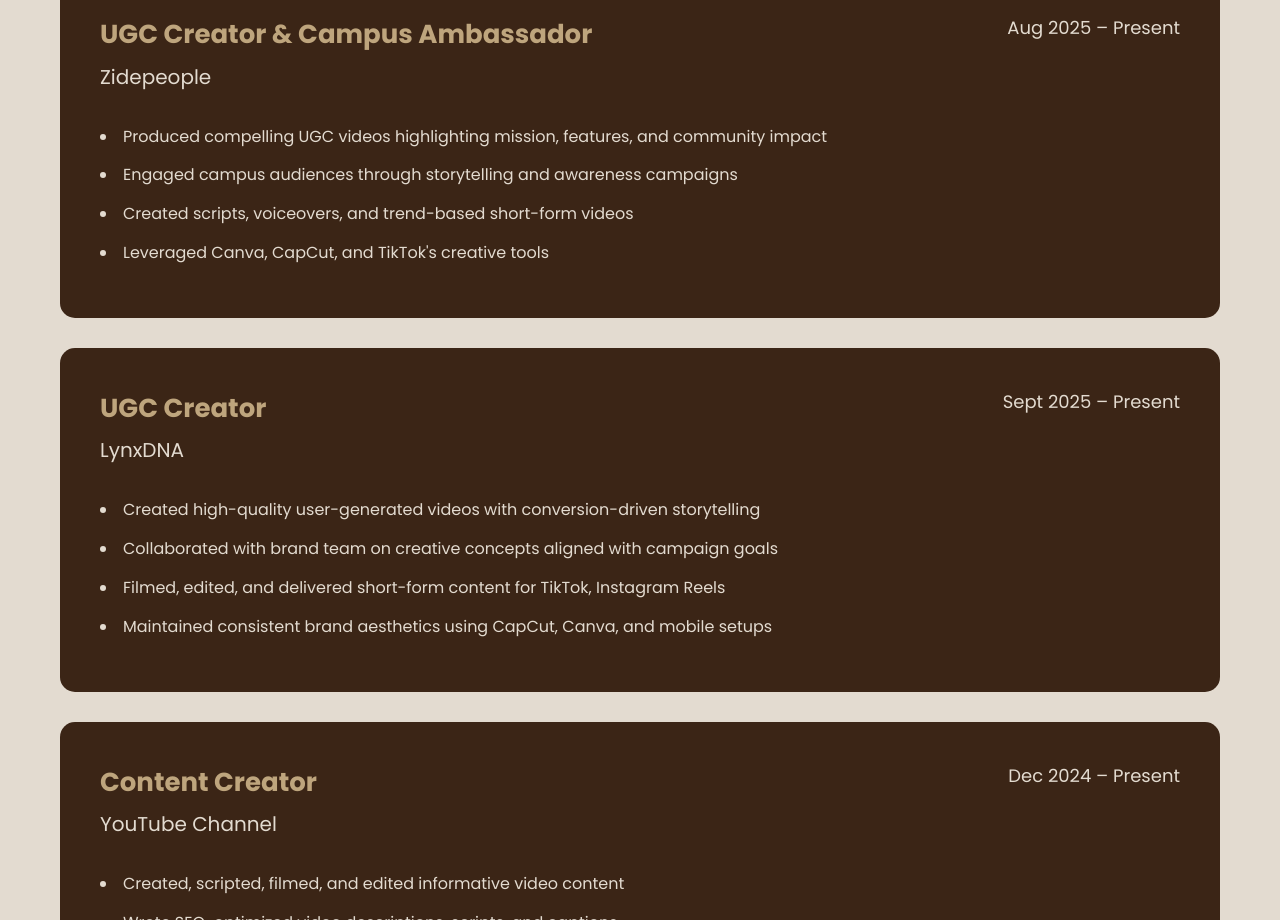
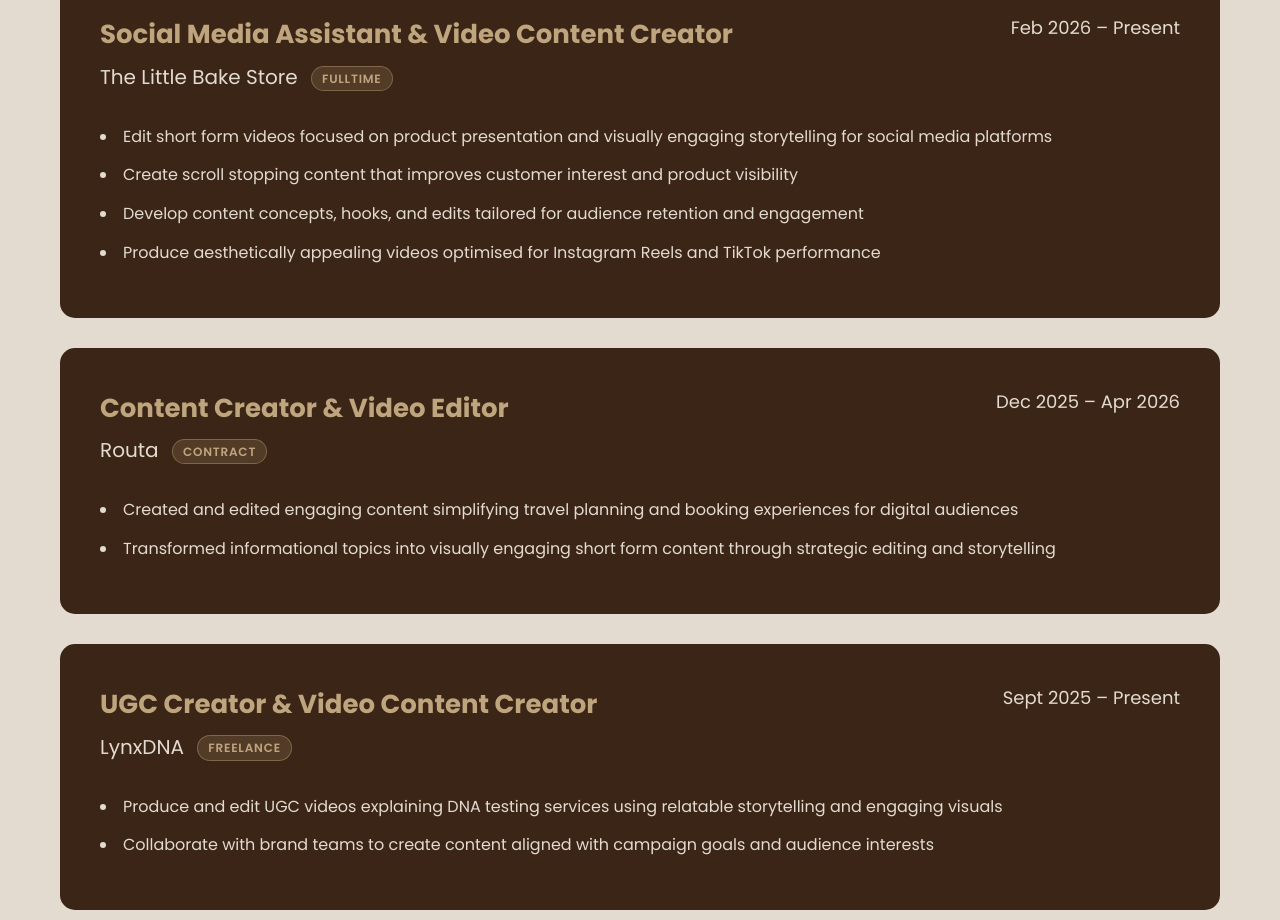
Before and after one commit to Chubbi-Stephen/ugochi-azubuike, a plain HTML site: page index.html in a window 1280 px wide. Shown: the part 1880-2800 px from the top of the page. Drawn offline with Linux system fonts and the light colour scheme.

Commit message:
Re-fixed work experience

```diff
--- a/css/style.css
+++ b/css/style.css
@@ -465,6 +465,21 @@ body {
 .company {
 	font-size: 20px;
 	margin-bottom: 10px;
+}
+
+.work-type {
+	display: inline-block;
+	font-size: 12px;
+	font-weight: 600;
+	letter-spacing: 0.8px;
+	text-transform: uppercase;
+	background-color: rgba(190, 165, 125, 0.18);
+	color: var(--secondary);
+	border: 1px solid rgba(190, 165, 125, 0.4);
+	border-radius: 20px;
+	padding: 2px 10px;
+	margin-left: 8px;
+	vertical-align: middle;
 }
 
 .work-date {
--- a/index.html
+++ b/index.html
@@ -230,28 +230,53 @@
 			<div class="container">
 				<h2 class="section-title">WORK EXPERIENCE</h2>
 				<div class="work-grid">
-					<!-- Zidepeople -->
+					<!-- The Little Bake Store -->
 					<div class="work-card">
 						<div class="work-header">
 							<div>
-								<h3>UGC Creator & Campus Ambassador</h3>
-								<p class="company">Zidepeople</p>
+								<h3>Social Media Assistant &amp; Video Content Creator</h3>
+								<p class="company">The Little Bake Store <span class="work-type">Fulltime</span></p>
 							</div>
-							<p class="work-date">Aug 2025 – Present</p>
+							<p class="work-date">Feb 2026 – Present</p>
 						</div>
 						<ul class="work-list">
 							<li>
-								Produced compelling UGC videos highlighting mission, features,
-								and community impact
+								Edit short form videos focused on product presentation and
+								visually engaging storytelling for social media platforms
 							</li>
 							<li>
-								Engaged campus audiences through storytelling and awareness
-								campaigns
+								Create scroll stopping content that improves customer interest
+								and product visibility
 							</li>
 							<li>
-								Created scripts, voiceovers, and trend-based short-form videos
+								Develop content concepts, hooks, and edits tailored for audience
+								retention and engagement
 							</li>
-							<li>Leveraged Canva, CapCut, and TikTok's creative tools</li>
+							<li>
+								Produce aesthetically appealing videos optimised for Instagram
+								Reels and TikTok performance
+							</li>
+						</ul>
+					</div>
+
+					<!-- Routa -->
+					<div class="work-card">
+						<div class="work-header">
+							<div>
+								<h3>Content Creator &amp; Video Editor</h3>
+								<p class="company">Routa <span class="work-type">Contract</span></p>
+							</div>
+							<p class="work-date">Dec 2025 – Apr 2026</p>
+						</div>
+						<ul class="work-list">
+							<li>
+								Created and edited engaging content simplifying travel planning
+								and booking experiences for digital audiences
+							</li>
+							<li>
+								Transformed informational topics into visually engaging short
+								form content through strategic editing and storytelling
+							</li>
 						</ul>
 					</div>
 
@@ -259,52 +284,65 @@
 					<div class="work-card">
 						<div class="work-header">
 							<div>
-								<h3>UGC Creator</h3>
-								<p class="company">LynxDNA</p>
+								<h3>UGC Creator &amp; Video Content Creator</h3>
+								<p class="company">LynxDNA <span class="work-type">Freelance</span></p>
 							</div>
 							<p class="work-date">Sept 2025 – Present</p>
 						</div>
 						<ul class="work-list">
 							<li>
-								Created high-quality user-generated videos with
-								conversion-driven storytelling
+								Produce and edit UGC videos explaining DNA testing services
+								using relatable storytelling and engaging visuals
 							</li>
 							<li>
-								Collaborated with brand team on creative concepts aligned with
-								campaign goals
-							</li>
-							<li>
-								Filmed, edited, and delivered short-form content for TikTok,
-								Instagram Reels
-							</li>
-							<li>
-								Maintained consistent brand aesthetics using CapCut, Canva, and
-								mobile setups
+								Collaborate with brand teams to create content aligned with
+								campaign goals and audience interests
 							</li>
 						</ul>
 					</div>
 
-					<!-- YouTube -->
+					<!-- Zidepeople -->
 					<div class="work-card">
 						<div class="work-header">
 							<div>
-								<h3>Content Creator</h3>
+								<h3>UGC Creator &amp; Campus Ambassador</h3>
+								<p class="company">Zidepeople <span class="work-type">Freelance</span></p>
+							</div>
+							<p class="work-date">Aug 2025 – Feb 2026</p>
+						</div>
+						<ul class="work-list">
+							<li>
+								Created engaging video content targeted at student audiences
+								across social media platforms
+							</li>
+							<li>
+								Used storytelling and trend driven edits to improve engagement
+								and awareness campaigns
+							</li>
+						</ul>
+					</div>
+
+					<!-- YouTube Channel -->
+					<div class="work-card">
+						<div class="work-header">
+							<div>
+								<h3>Content Creator &amp; Video Editor</h3>
 								<p class="company">YouTube Channel</p>
 							</div>
 							<p class="work-date">Dec 2024 – Present</p>
 						</div>
 						<ul class="work-list">
 							<li>
-								Created, scripted, filmed, and edited informative video content
+								Manage complete video production process including scripting,
+								filming, editing, thumbnail design, and publishing
 							</li>
 							<li>
-								Wrote SEO-optimized video descriptions, scripts, and captions
+								Edit both short form and long form videos focused on student
+								lifestyle, productivity, and growth content
 							</li>
 							<li>
-								Grew personal brand through regular uploads and storytelling
-							</li>
-							<li>
-								Utilized Canva, CapCut, TubeBuddy, and InShot for production
+								Optimise content for audience retention using storytelling
+								structure, captions, pacing, and SEO-friendly titles/descriptions
 							</li>
 						</ul>
 					</div>
```
